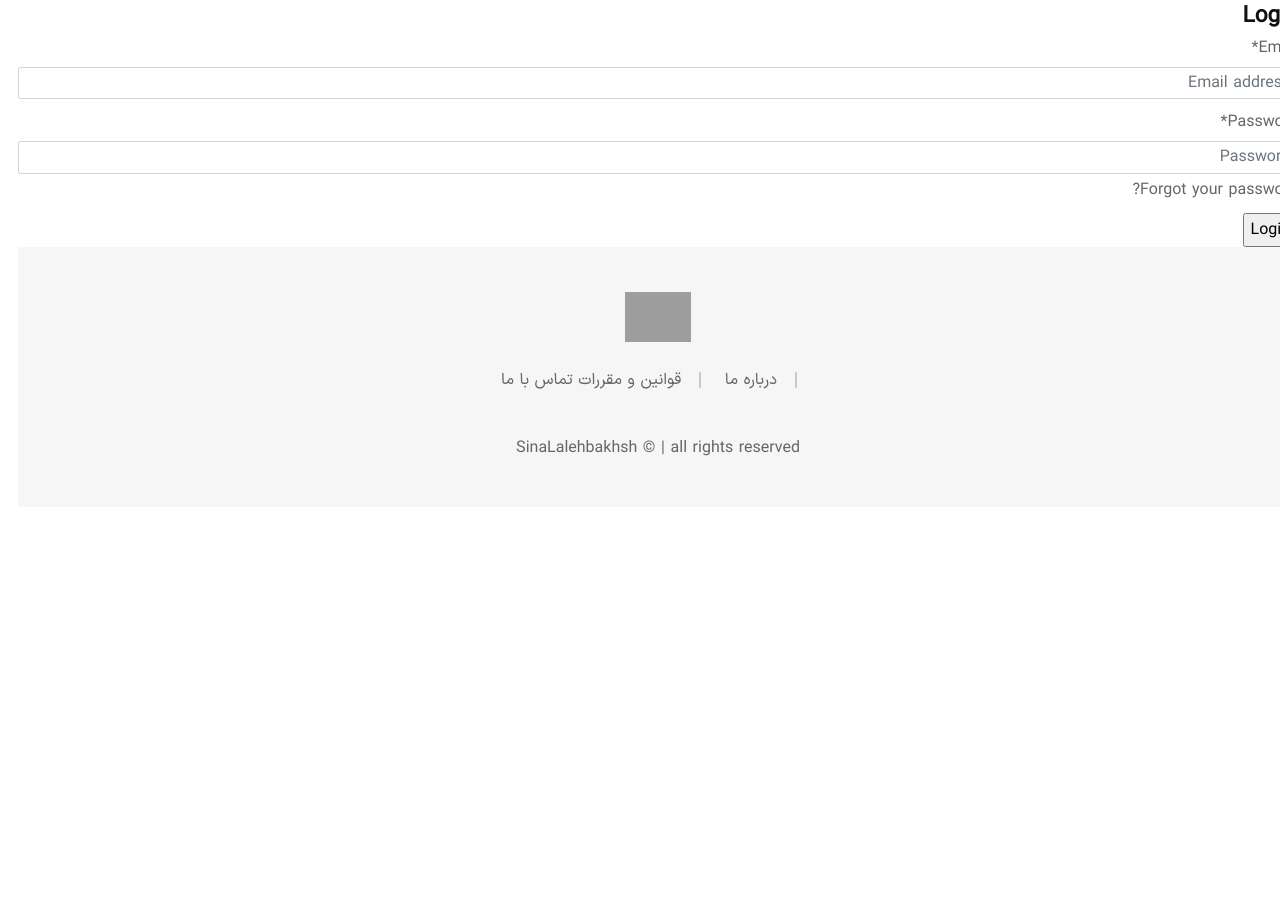
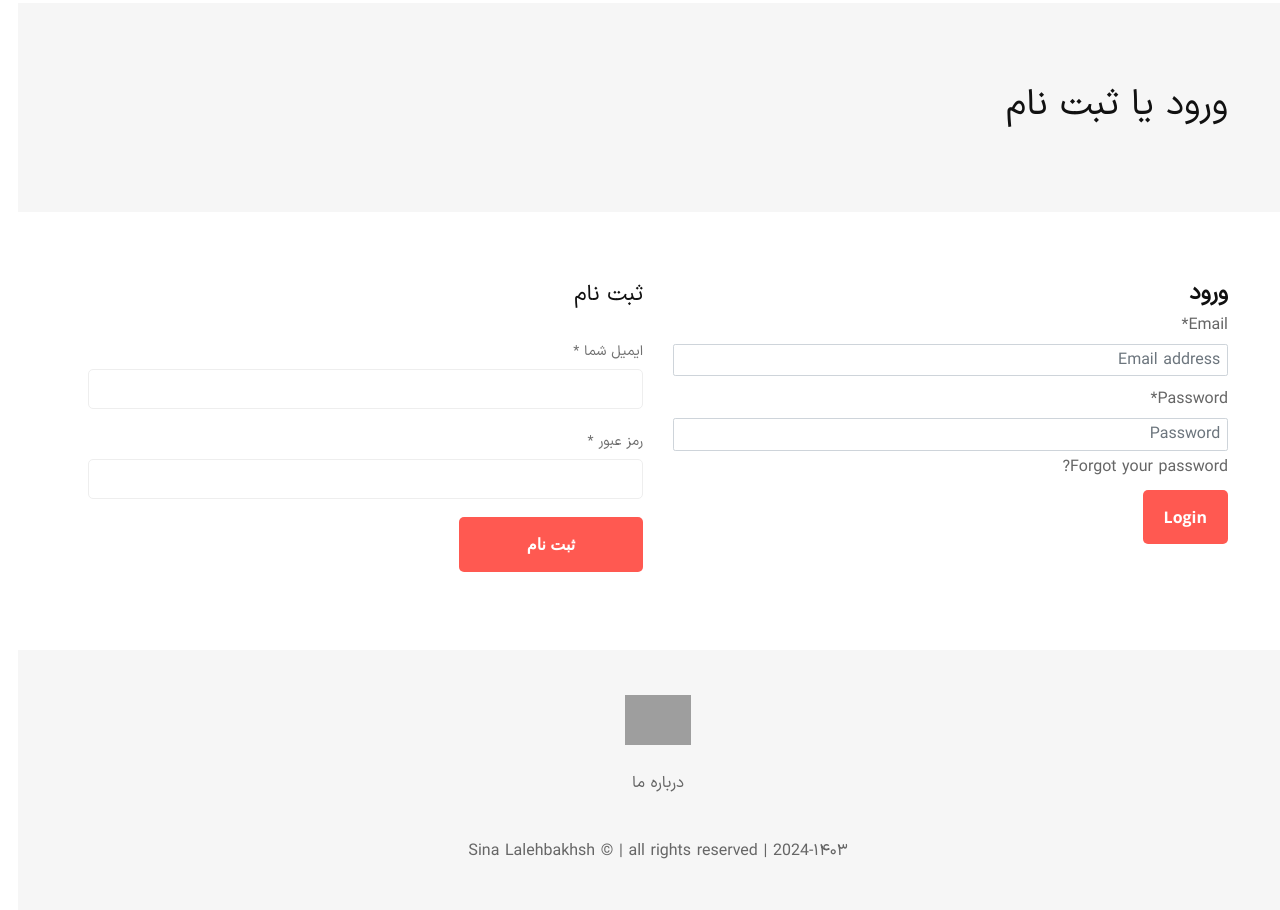
Before and after one commit to sinalalebakhsh/OnlineShope, a Django app: page /accounts/login/ in a window 1280 px wide. Shown: the part 100-1010 px from the top of the page. Before the commit the page ends 556 px from the top, so only its background shows below. Run offline with Django 5.2, Linux system fonts and the light colour scheme; parts of the project's set-up code (start-up, migrations or seed data) failed here and were passed over; some libraries are stand-ins or nearby versions; some web fonts are replaced; grey boxes are pictures that could not be loaded.

Commit message:
Add All Changes

```diff
--- a/templates/_base.html
+++ b/templates/_base.html
@@ -148,13 +148,11 @@
                         </div>
                         <div class="footer-widget mb--50 pb--1">
                             <ul class="footer-menu">
-                                <li><a href="">درباره ما</a></li>
-                                <li><a href="">قوانین و مقررات</a></li>
-                                <li><a href="">تماس با ما</a></li>
+                                <li><a href="{% url 'about' %}">درباره ما</a></li>
                             </ul>
                         </div>
                         <div class="footer-widget">
-                            SinaLalehbakhsh © | all rights reserved
+                            Sina Lalehbakhsh © | all rights reserved | 2024-۱۴۰۳
                         </div>
                     </div>
                 </div>
--- a/templates/account/login.html
+++ b/templates/account/login.html
@@ -1,13 +1,98 @@
 {% extends "_base.html" %}
 {% load crispy_forms_tags %}
+{% load i18n %}
 {% block page_title %}
-    Login
+Login
 {% endblock %}
 {% block content %}
-    <h1>Login</h1>
-    <form action="" method="POST">
-        {% csrf_token %}
-        {{ form|crispy }}
-        <input type="submit" value="Login">
-    </form>
+
+<!-- Main Wrapper Start -->
+<div class="wrapper">
+
+    <!-- Breadcrumb area Start -->
+    <div class="breadcrumb-area bg-color ptb--90" data-bg-color="#f6f6f6">
+        <div class="container">
+            <div class="row">
+                <div class="col-12">
+                    <div class="d-flex justify-content-between align-items-center flex-sm-row flex-column">
+                        <h1 class="page-title">ورود یا ثبت نام</h1>
+                    </div>
+                </div>
+            </div>
+        </div>
+    </div>
+    <!-- Breadcrumb area End -->
+
+    <!-- Main Content Wrapper Start -->
+    <div class="main-content-wrapper">
+        <div class="page-content-inner pt--75 pb--80">
+            <div class="container">
+                <div class="row">
+                    <div class="col-md-6 mb-sm--50">
+                        <div class="login-box">
+
+                            <h1>ورود</h1>
+                            <form class="form form--login">
+                                <div class="form__group mb--20">
+                                    <form action="" method="POST">
+                                        {% csrf_token %}
+                                        {{ form|crispy }}
+
+                                        <input type="submit" value="Login" class="btn-submit">
+                                    </form>
+                                    <br>
+                                </div>
+
+
+                            </form>
+                        </div>
+                    </div>
+                    <div class="col-md-6">
+                        <div class="register-box">
+                            <h4 class="heading__tertiary mb--30">ثبت نام</h4>
+                            <form class="form form--login">
+                                <div class="form__group mb--20">
+                                    <label class="form__label form__label--2" for="email">ایمیل شما <span
+                                            class="required">*</span></label>
+                                    <input type="email" class="form__input form__input--2" id="email" name="email">
+                                </div>
+                                <div class="form__group mb--20">
+                                    <label class="form__label form__label--2" for="register_password">رمز عبور <span
+                                            class="required">*</span></label>
+                                    <input type="password" class="form__input form__input--2" id="register_password"
+                                        name="register_password">
+                                </div>
+                                <div class="form__group">
+                                    <input type="submit" value="ثبت نام" class="btn btn-submit btn-style-1">
+                                </div>
+                            </form>
+                        </div>
+                    </div>
+                </div>
+            </div>
+        </div>
+    </div>
+    <!-- Main Content Wrapper Start -->
+
+
+    <!-- Search form Popup Start -->
+    <div class="searchform__popup" id="searchForm">
+        <a href="#" class="btn-close"><i class="flaticon flaticon-cross"></i></a>
+        <div class="searchform__body">
+            <p>Start typing and press Enter to search</p>
+            <form class="searchform">
+                <input type="text" name="popup-search" id="popup-search" class="searchform__input"
+                    placeholder="Search Entire Store...">
+                <button type="submit" class="searchform__submit"><i
+                        class="flaticon flaticon-magnifying-glass-icon"></i></button>
+            </form>
+        </div>
+    </div>
+    <!-- Search form Popup End -->
+
+
+</div>
+<!-- Main Wrapper End -->
+
+
 {% endblock %}
```
